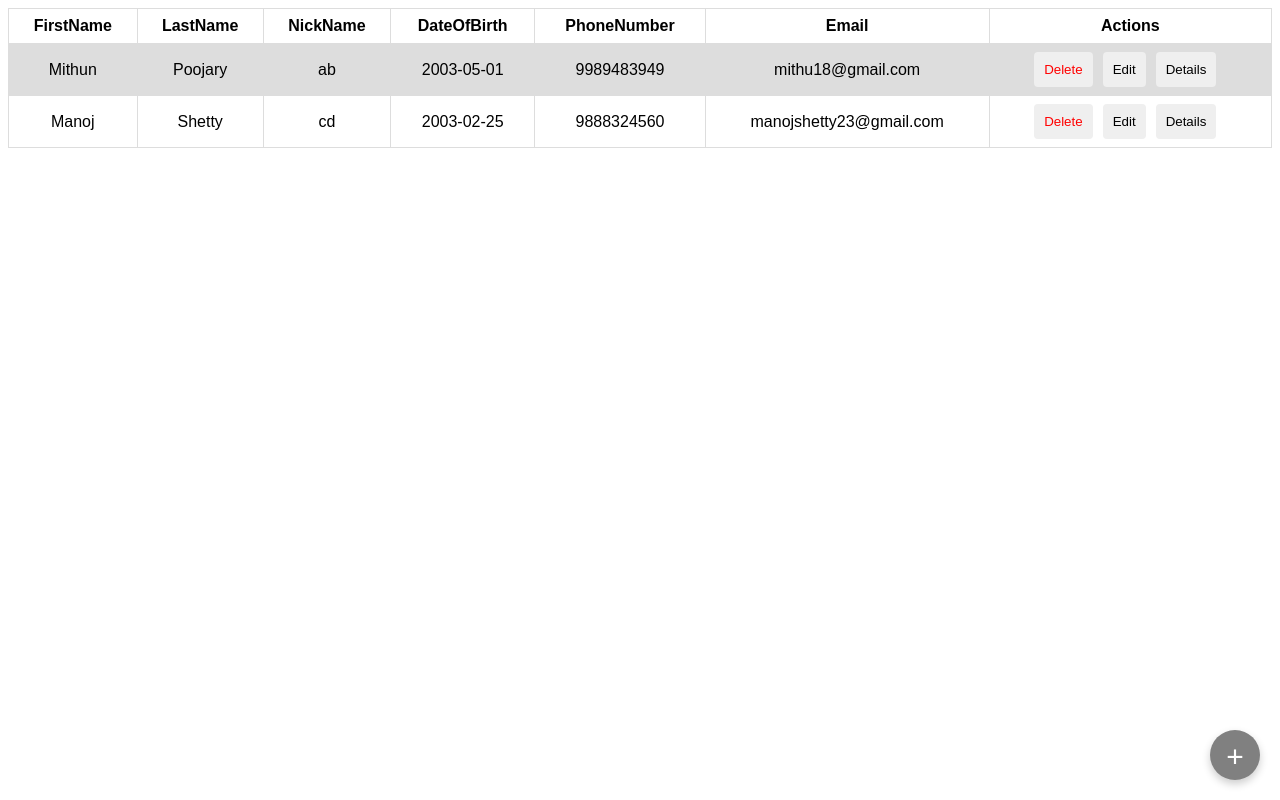
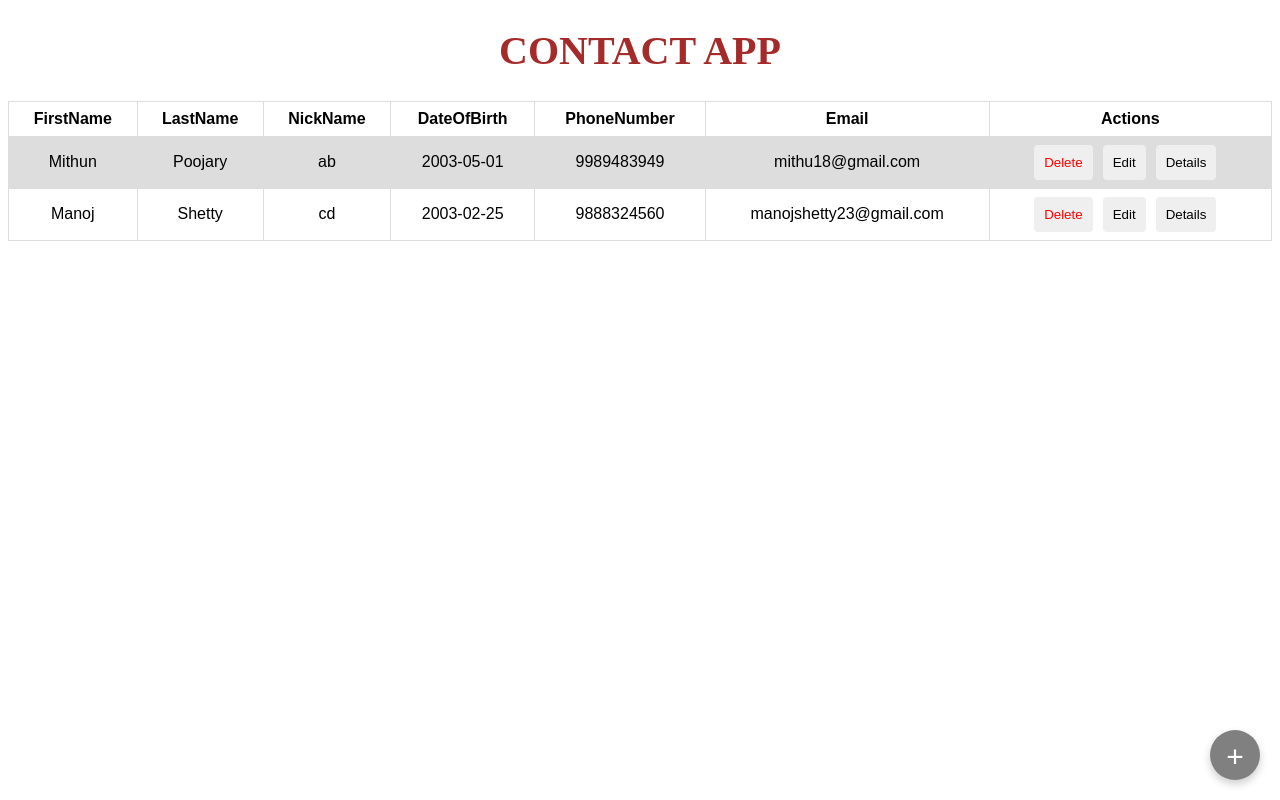
Before and after one commit to sudeep-achar/VRAIO-Contant_App, a React (Vite) app: page / in a window 1280 px wide. Built offline with nearby package versions, Linux system fonts and the light colour scheme.

Commit message:
heading added

```diff
--- a/src/App.css
+++ b/src/App.css
@@ -14,6 +14,14 @@ th {
 
 tr:nth-child(even) {
   background-color: #dddddd;
+}
+
+.Heading {
+  text-align: center;
+  font-size: 20px;
+  font-weight: bold;
+  color: brown;
+  margin-top: 20px;
 }
 
 /*total screen or full screen */
--- a/src/assets/table.tsx
+++ b/src/assets/table.tsx
@@ -23,6 +23,9 @@ function ContactTable(props: tableProps) {
   return (
     <>
       <div>
+        <div className="Heading">
+          <h1>CONTACT APP</h1>
+        </div>
         <table>
           <tr>
             <th>FirstName</th>
```
